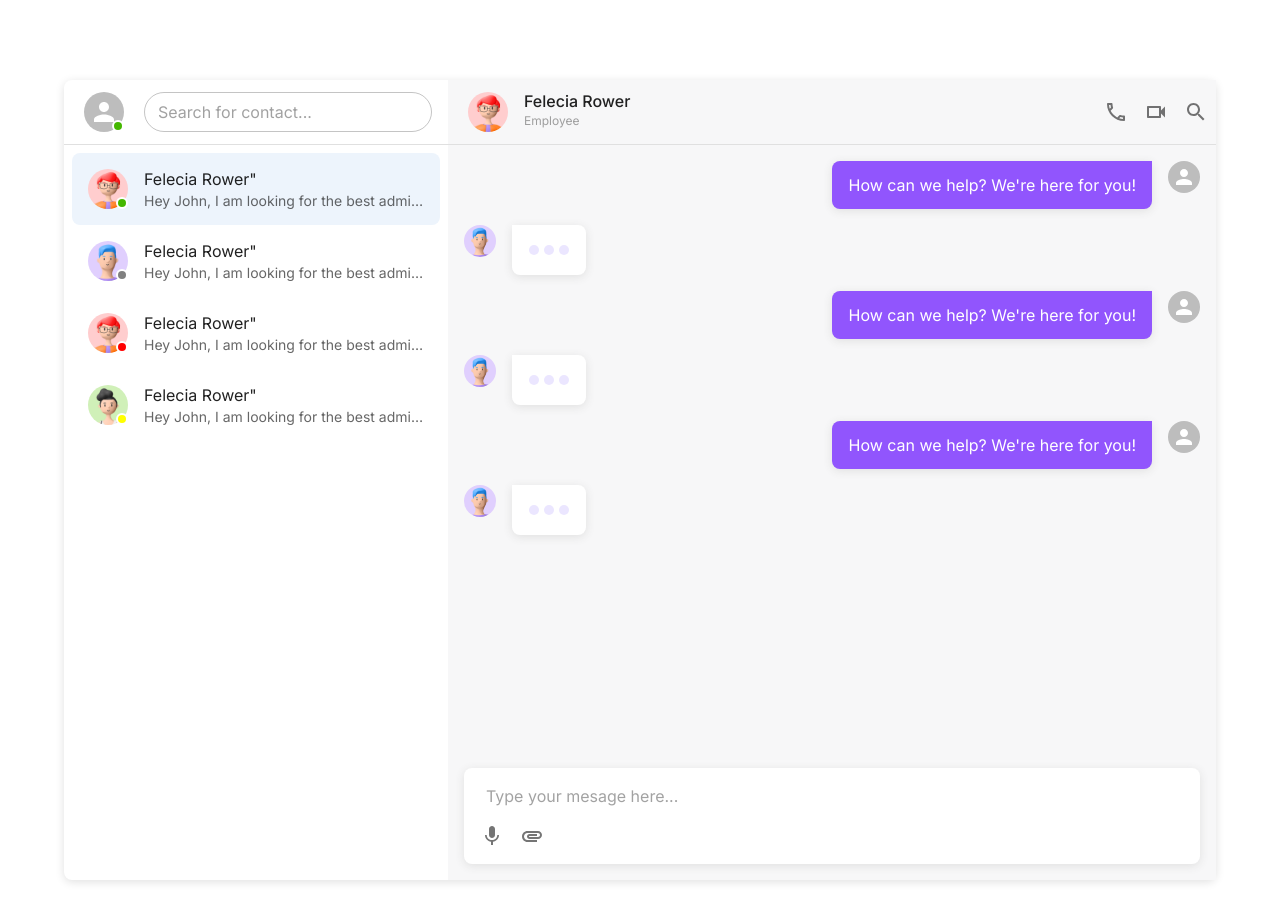
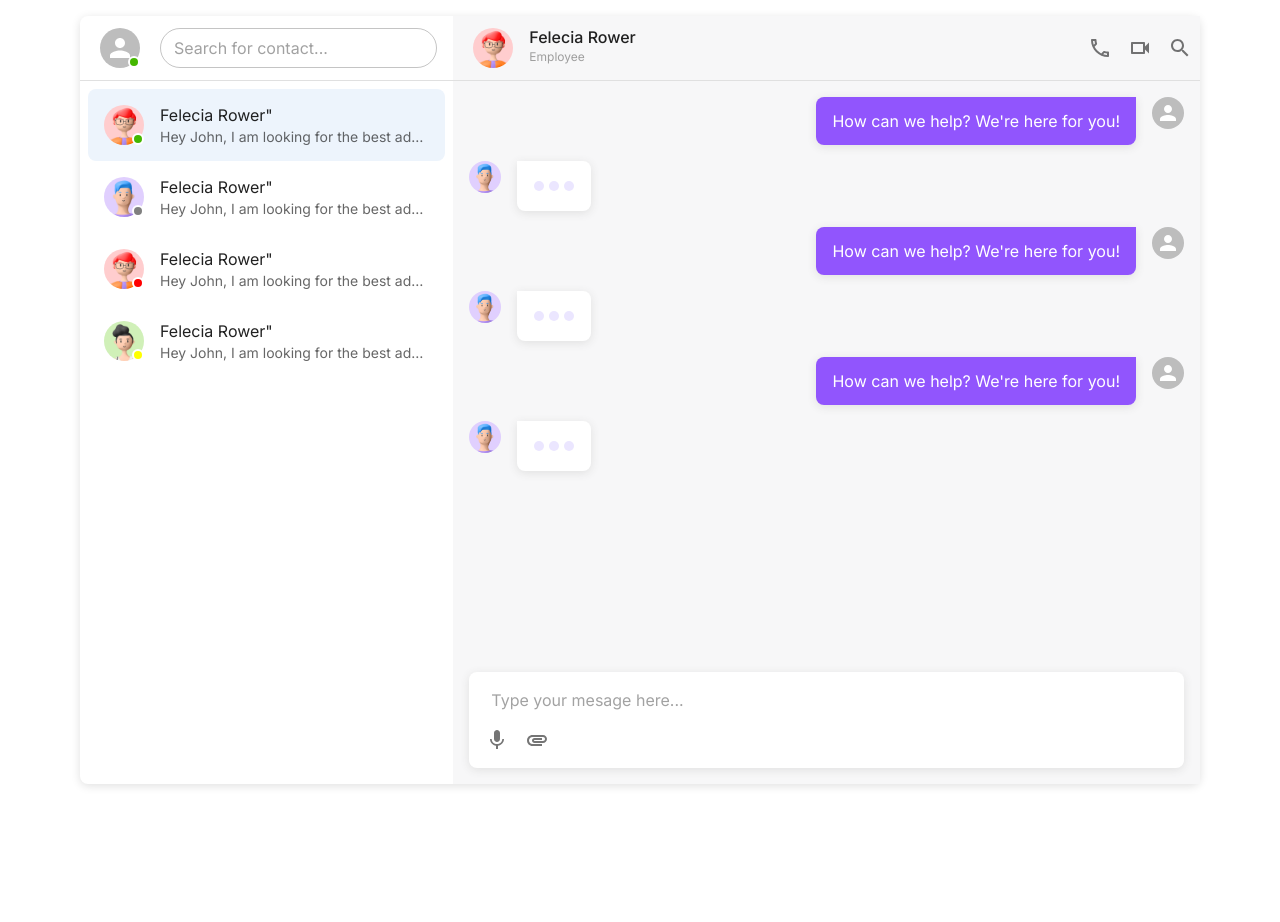
Before and after one commit to nghiamvt/gpt-3, a React (Create React App) app: page / in a window 1280 px wide. Shown: the top 922 px of the page. After the commit the page ends 800 px from the top, so only its background shows below. Built offline with nearby package versions, Linux system fonts and the light colour scheme.

Commit message:
bugfix style

```diff
--- a/src/App.tsx
+++ b/src/App.tsx
@@ -6,19 +6,20 @@ import SideBar from './SideBar';
 function App() {
   return (
     <Box sx={{ bgColor: "#F4F5FA" }}>
-      <Container sx={{ py: { xs: 0, md: 10 } }}>
+      <Container>
         <Paper
           sx={{
             display: "flex",
             flexDirection: "column",
-            height: { xs: "95vh", md: "50rem" },
+            height: "calc(100vh - 2rem)",
+            m: 2,
           }}
         >
           <Grid container direction="row" height="100%">
             <Grid item md={4} display={{ xs: "none", md: "flex" }}>
               <SideBar />
             </Grid>
-            <Grid item md={8} height="100%">
+            <Grid item md={8} xs={12} height="100%">
               <Chat />
             </Grid>
           </Grid>
```
